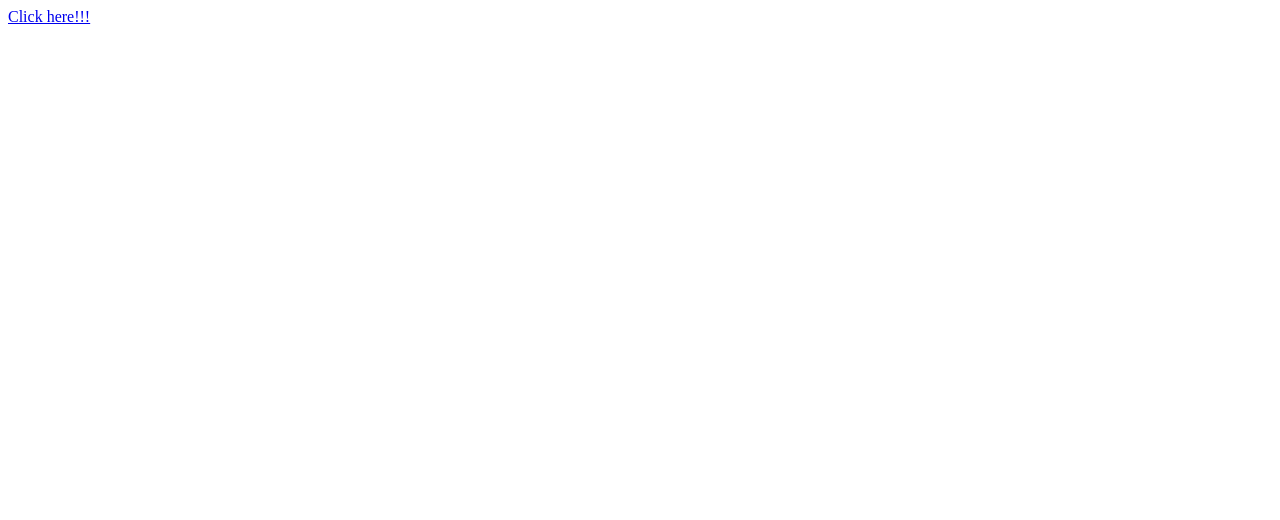
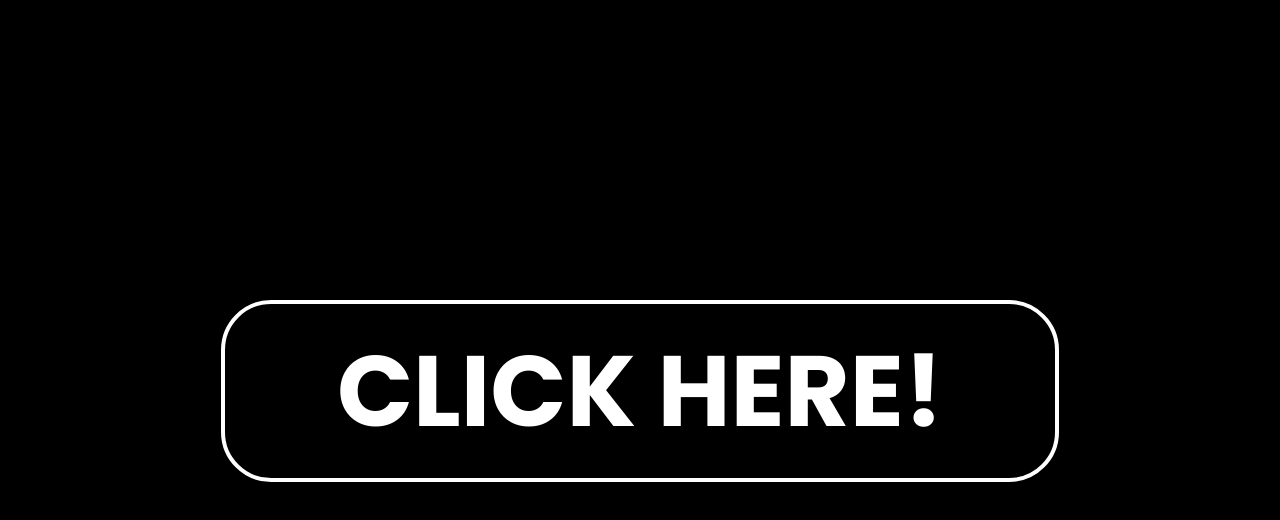
Before and after one commit to joydeepC-code/Best-webpage, a plain HTML site: page index.html in a window 1280 px wide. Drawn offline with Linux system fonts and the light colour scheme; a web font is replaced by a local one.

Commit message:
huehuehue

```diff
--- a/index.html
+++ b/index.html
@@ -1,12 +1,13 @@
 <!DOCTYPE html>
 <html lang="en">
     <head>
-        <title>Web-1 with Bootstrap</title>
+        <title>🙂🙂🙂</title>
         <meta charset="utf-8">
         <meta name="viewport" content="width=device-width, initial-scale=1.0">
         <meta http-equiv="X-UA Compatible" content="IE-edge">
+        <link rel="stylesheet" href="./style.css">
     </head>
-    <body>
-        <a href="https://youtu.be/dQw4w9WgXcQ">Click here!!!</a>
+    <body style="background-color: black;">
+        <a href="https://youtu.be/dQw4w9WgXcQ">Click Here!</a>
     </body>
 </html>
--- a/style.css
+++ b/style.css
@@ -1,3 +1,39 @@
+@import url('https://fonts.googleapis.com/css2?family=Dancing+Script&family=Poppins:wght@700&family=Roboto+Flex:opsz@8..144&family=Ubuntu+Mono&family=Zen+Dots&display=swap');@import url('https://fonts.googleapis.com/css2?family=Dancing+Script&family=Poppins:wght@700&family=Roboto+Flex:opsz@8..144&family=Ubuntu+Mono&family=Zen+Dots&display=swap');
+
+* {
+    padding: 0;
+    margin: 0;
+    box-sizing: border-box;
+}
+
+body {
+    display: flex;
+    justify-content: center;
+}
+
 a {
-    background-color: black;
+    padding: 0.75rem 7rem;
+    margin-top: 300px;
+    border-spacing: 0 5px;
+    display: block;
+    text-align: center;
+    font-size: 100px;
+    border-radius: 50px;
+    text-decoration: none;
+    color: white;
+    font-family: 'Poppins', sans-serif;
+    background-color: transparent;
+    border: 4px solid white;
+    text-transform: uppercase;
 }
+
+a:hover {
+    color: black;
+    background-color: white
+}
+
+@media only screen and (max-width: 800px) {
+    a {
+        font-size: 2.5rem;
+    }
+}
```
